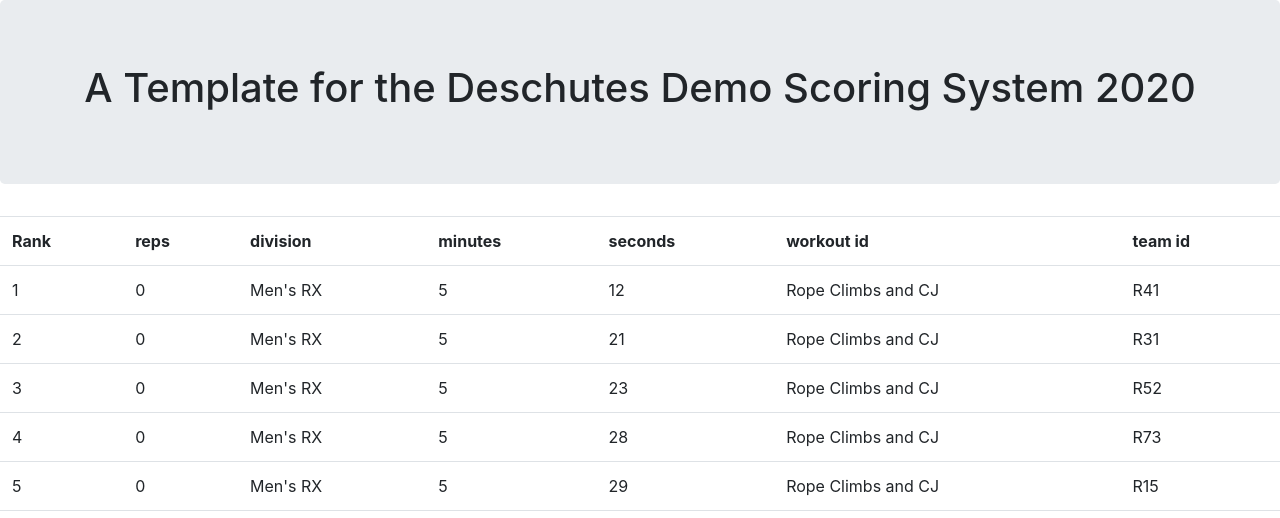
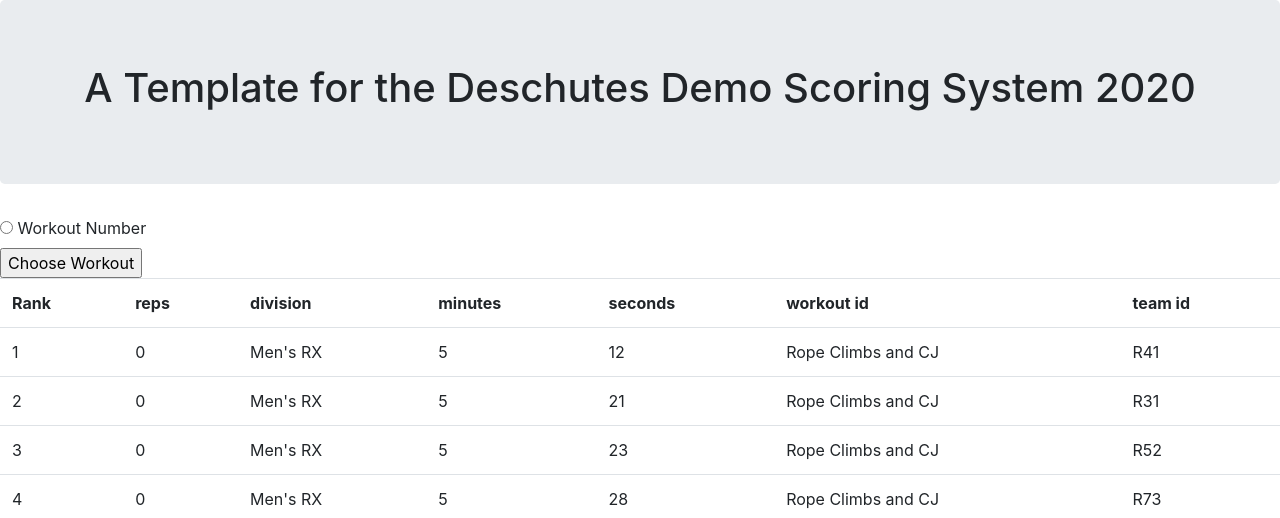
Before and after one commit to mistofthenorth/DeschutesDemo, a Django app: page /deschutesDemoScores/ in a window 1280 px wide. Shown: the top 518 px of the page. Run offline with Django 3.2, Linux system fonts and the light colour scheme; data comes from the database, SQL or seed files in the repository; some libraries are stand-ins or nearby versions.

Commit message:
adding post request to switch workouts

```diff
--- a/scoring/deschutesDemoScores/templates/scoring/index.html
+++ b/scoring/deschutesDemoScores/templates/scoring/index.html
@@ -18,6 +18,13 @@
 <h1 class="text-center">A Template for the Deschutes Demo Scoring System 2020
 </h1>
 </div>
+
+<form action="" method="post">
+	{% csrf_token %}
+    <input type="radio" name="workout" id="choice" value="6">
+    <label for="choice">Workout Number</label><br>
+    <input type="submit" value="Choose Workout">
+</form>
 
 <table class="table">
 <th>Rank</th>
--- a/scoring/deschutesDemoScores/views.py
+++ b/scoring/deschutesDemoScores/views.py
@@ -7,11 +7,18 @@
 
 
 def index(request):
+    try:
+        print(request.POST['workout'])
+        workout = request.POST['workout']
+    except:
+        print('no post available')
+        workout = 6
+
     template = loader.get_template('scoring/index.html')
     #TODO: accept workout arguments
-    DDDataImport.importDDTeams()
-    DDDataImport.importDDData()
-    listOfScores = totals.getSingleWorkoutTotal(6,1)
+    #DDDataImport.importDDTeams()
+    #DDDataImport.importDDData()
+    listOfScores = totals.getSingleWorkoutTotal(workout,1)
 
     context = {'scores' : listOfScores}
     return HttpResponse(template.render(context, request))
```
